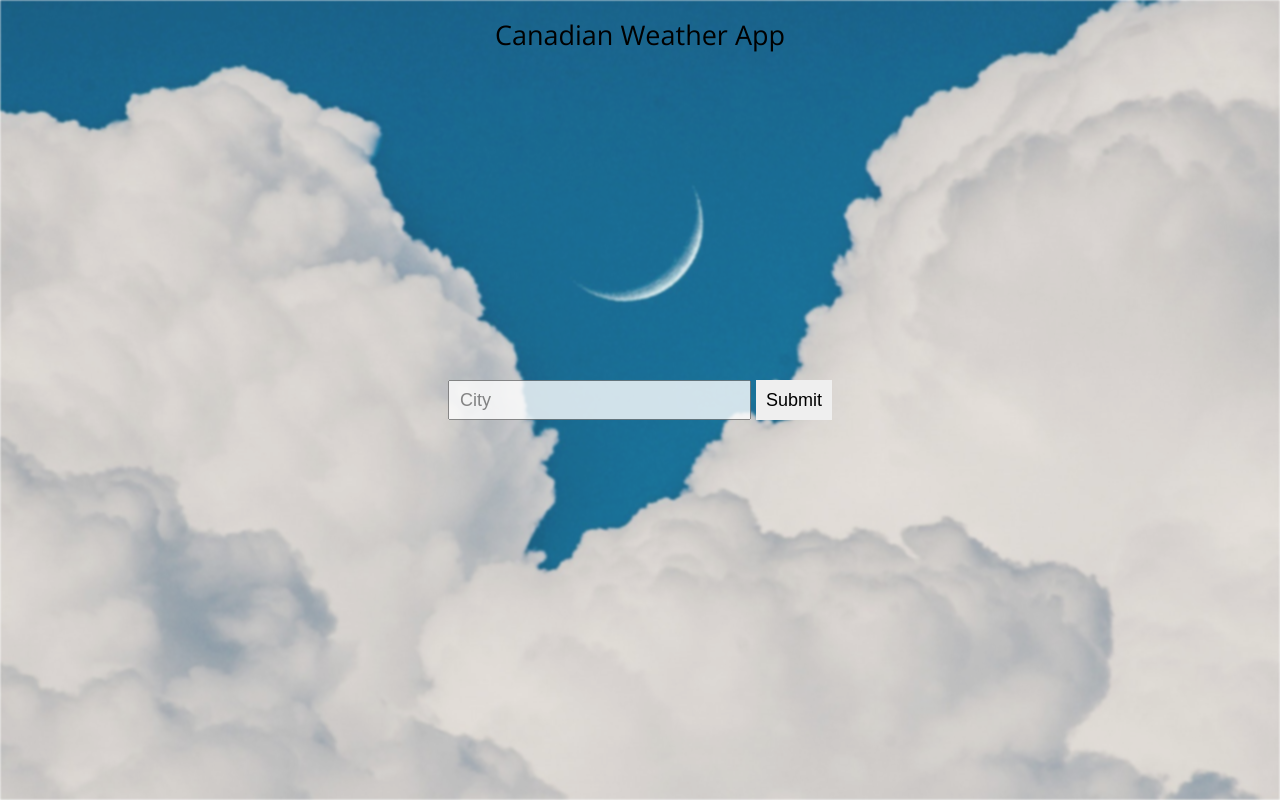
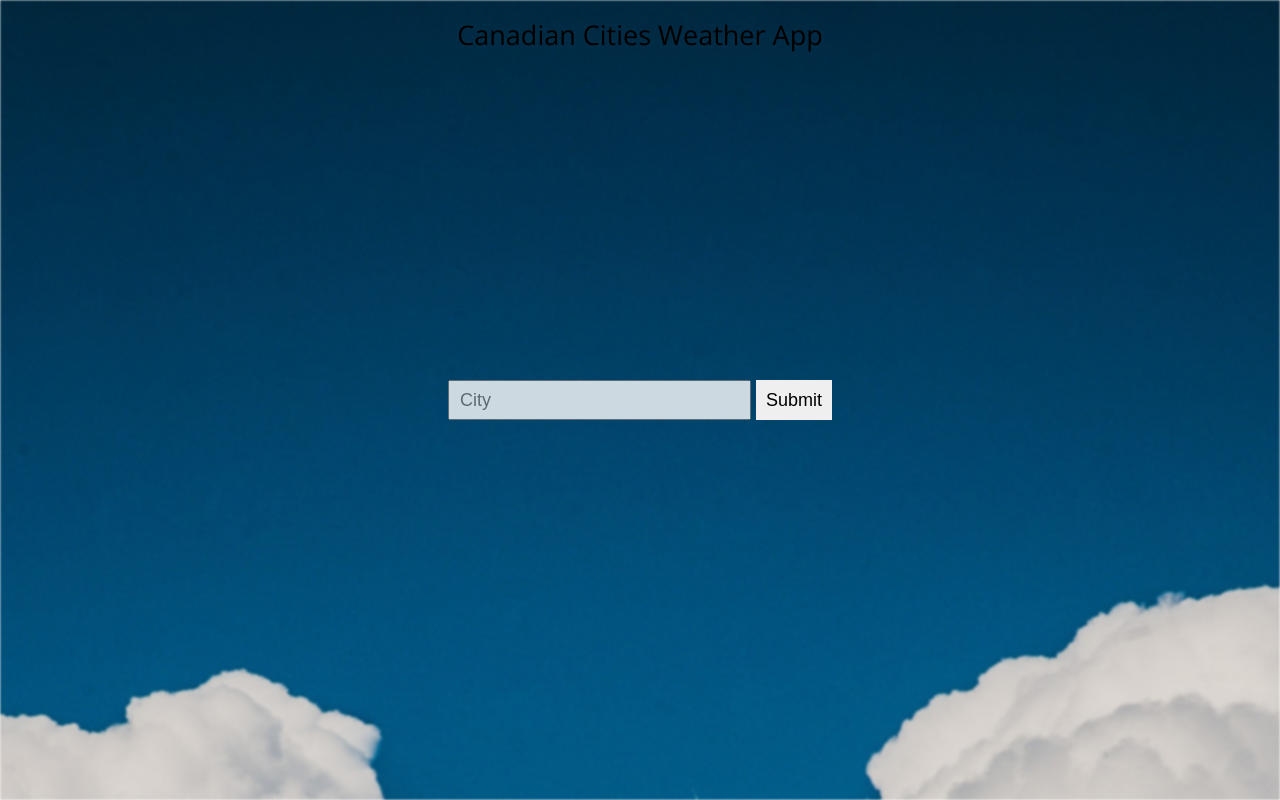
Before and after one commit to karyma-dev/weather-app-old, a React (Vite) app: page / in a window 1280 px wide. Built offline with nearby package versions, Linux system fonts and the light colour scheme.

Commit message:
converting unix time to local time

```diff
--- a/src/App.js
+++ b/src/App.js
@@ -18,9 +18,9 @@ const App = () => {
 
   return (
     <Fragment>
-      <div className="background" style={backgroundStyle}></div>
       <Navbar />
-      <div className="content">
+      <div className="app">
+        <div className="background" style={backgroundStyle}></div>
         <main className="main">{body}</main>
       </div>
     </Fragment>
--- a/src/components/Form.js
+++ b/src/components/Form.js
@@ -36,6 +36,27 @@ const Form = () => {
     } else {
       console.log('No City Entered')
     }
+
+    axios
+      .get(
+        `http://api.openweathermap.org/data/2.5/forecast?q=${city}&APPID=29d3d4fa5f00dc1400ca4008a58633d4`
+      )
+      .then(({ data }) => {
+        let arr = []
+        data.list.forEach(({ dt }) => {
+          const dateObj = new Date(dt * 1000).toLocaleString()
+          console.log(dateObj)
+          arr.push(dateObj)
+        })
+
+        console.log(arr)
+      })
+      .catch((error) => {
+        console.log(error)
+      })
+
+    const dateObj = new Date(1581249600 * 1000)
+    const utcString = dateObj.toUTCString()
   }
 
   return (
--- a/src/components/Navbar.js
+++ b/src/components/Navbar.js
@@ -12,7 +12,9 @@ const Navbar = () => {
 
   return (
     <header className="header">
-      <div className="header-title">Canadian Weather App</div>
+      <div className="header-title" onClick={() => setWeather('')}>
+        Canadian Cities Weather App
+      </div>
       {backButton}
     </header>
   )
--- a/src/components/Result.js
+++ b/src/components/Result.js
@@ -17,7 +17,7 @@ const Result = () => {
         <span>{temperature}</span>
       </div>
       <div>
-        <span>{humidity}</span>
+        <span>Humidity: {humidity}</span>
       </div>
     </div>
   )
--- a/src/sass/main.scss
+++ b/src/sass/main.scss
@@ -2,16 +2,15 @@
   height: 100vh;
   width: 100%;
   background-size: cover;
-  background-position: center;
-  position: fixed;
+  background-position: center top;
+  position: absolute;
   filter: blur(1px);
-  opacity: 0.9;
+  z-index: 0;
 }
 
-.content {
+.app {
   height: 100vh;
   width: 100%;
-  z-index: 100;
 }
 
 .header {
@@ -62,6 +61,5 @@
     font-size: 1rem;
     padding: 5px 10px;
     cursor: pointer;
-    z-index: 100;
   }
 }
--- a/src/sass/reset.scss
+++ b/src/sass/reset.scss
@@ -3,7 +3,7 @@
   padding: 0;
   box-sizing: border-box;
   outline: 0;
-  z-index: 0;
+  z-index: 100;
 }
 
 html {
```
Also changed, not shown: 9 other files (tests, documents, lock files or other folders).
